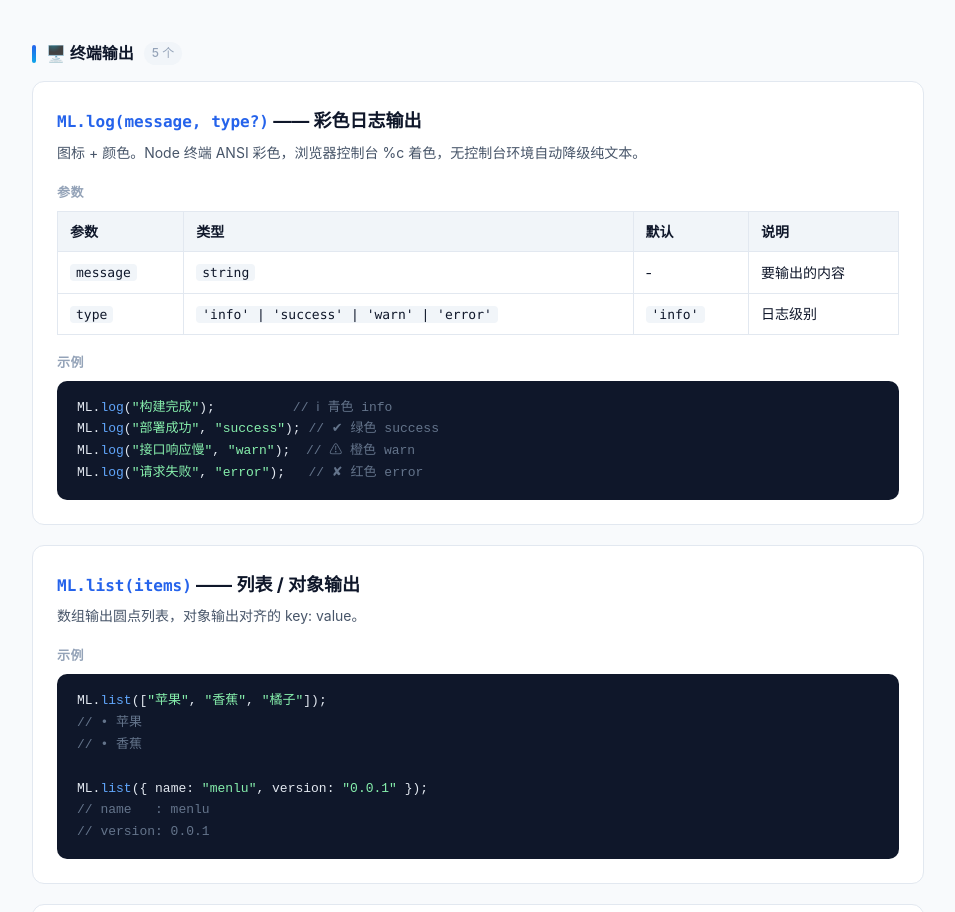
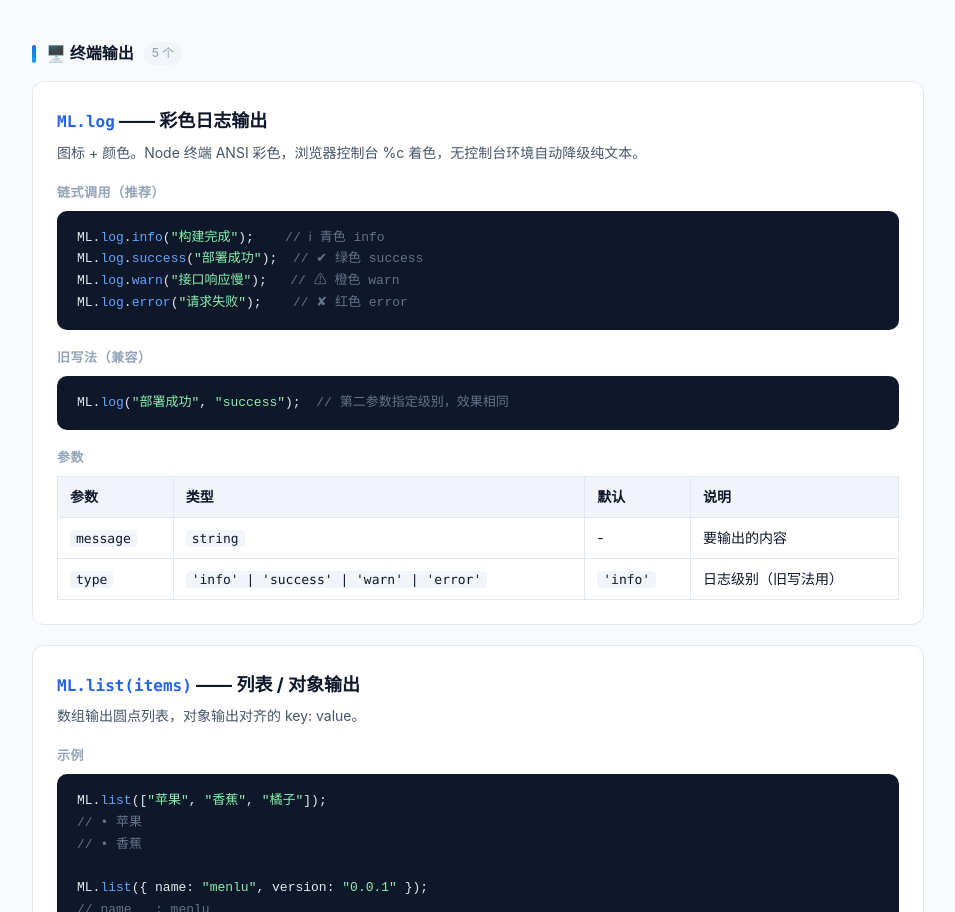
Before and after one commit to menshuhao/npm_menlu, a website: page docs/index.html in a window 1280 px wide. Shown: the part 2579-3491 px from the top of the page, without its empty margins (292-1247 px from the left). Drawn offline with Linux system fonts and the light colour scheme.

Commit message:
feat: log 支持链式调用 ML.log.success() 等，旧写法兼容

```diff
--- a/docs/index.html
+++ b/docs/index.html
@@ -306,19 +306,21 @@ ML.<span class="f">formatDate</span>(<span class="k">new</span> <span class="f">
 
       <!-- log -->
       <div class="method" id="log">
-        <h3><code>ML.log(message, type?)</code> —— 彩色日志输出</h3>
+        <h3><code>ML.log</code> —— 彩色日志输出</h3>
         <p class="desc">图标 + 颜色。Node 终端 ANSI 彩色，浏览器控制台 %c 着色，无控制台环境自动降级纯文本。</p>
+        <h4>链式调用（推荐）</h4>
+        <pre><code>ML.<span class="f">log</span>.<span class="f">info</span>(<span class="s">"构建完成"</span>);    <span class="c">// ℹ 青色 info</span>
+ML.<span class="f">log</span>.<span class="f">success</span>(<span class="s">"部署成功"</span>);  <span class="c">// ✔ 绿色 success</span>
+ML.<span class="f">log</span>.<span class="f">warn</span>(<span class="s">"接口响应慢"</span>);   <span class="c">// ⚠ 橙色 warn</span>
+ML.<span class="f">log</span>.<span class="f">error</span>(<span class="s">"请求失败"</span>);    <span class="c">// ✘ 红色 error</span></code></pre>
+        <h4>旧写法（兼容）</h4>
+        <pre><code>ML.<span class="f">log</span>(<span class="s">"部署成功"</span>, <span class="s">"success"</span>);  <span class="c">// 第二参数指定级别，效果相同</span></code></pre>
         <h4>参数</h4>
         <table>
           <tr><th>参数</th><th>类型</th><th>默认</th><th>说明</th></tr>
           <tr><td><code>message</code></td><td><code>string</code></td><td>-</td><td>要输出的内容</td></tr>
-          <tr><td><code>type</code></td><td><code>'info' | 'success' | 'warn' | 'error'</code></td><td><code>'info'</code></td><td>日志级别</td></tr>
+          <tr><td><code>type</code></td><td><code>'info' | 'success' | 'warn' | 'error'</code></td><td><code>'info'</code></td><td>日志级别（旧写法用）</td></tr>
         </table>
-        <h4>示例</h4>
-        <pre><code>ML.<span class="f">log</span>(<span class="s">"构建完成"</span>);          <span class="c">// ℹ 青色 info</span>
-ML.<span class="f">log</span>(<span class="s">"部署成功"</span>, <span class="s">"success"</span>); <span class="c">// ✔ 绿色 success</span>
-ML.<span class="f">log</span>(<span class="s">"接口响应慢"</span>, <span class="s">"warn"</span>);  <span class="c">// ⚠ 橙色 warn</span>
-ML.<span class="f">log</span>(<span class="s">"请求失败"</span>, <span class="s">"error"</span>);   <span class="c">// ✘ 红色 error</span></code></pre>
       </div>
 
       <!-- list -->
--- a/src/console/log.js
+++ b/src/console/log.js
@@ -52,4 +52,10 @@ function log(message, type = "info") {
   return message;
 }
 
+// 链式调用：ML.log.success("xxx") 等价于 ML.log("xxx", "success")
+log.info = (message) => log(message, "info");
+log.success = (message) => log(message, "success");
+log.warn = (message) => log(message, "warn");
+log.error = (message) => log(message, "error");
+
 module.exports = { log };
```
Also changed, not shown: src/index.d.ts (+21 -3 lines), README.md.
